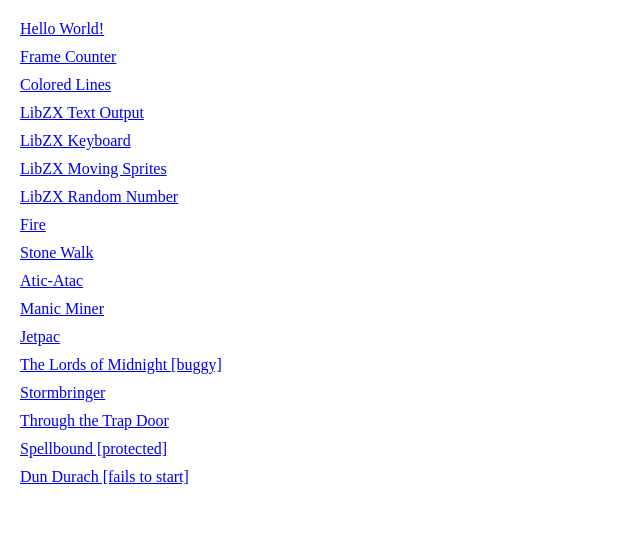
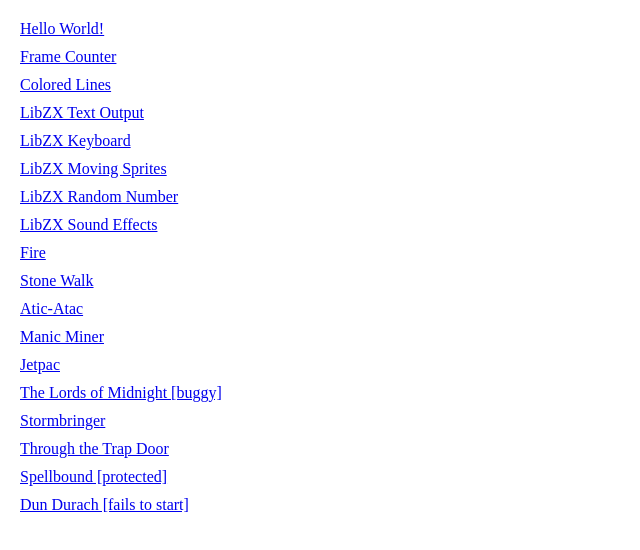
Before and after one commit to geniot/z80-assembly-examples, a plain HTML site: page index.html in a window 1280 px wide. Shown: the whole page, without its empty margins (0-640 px from the left). Drawn offline with Linux system fonts and the light colour scheme; a script that the page names is missing.

Commit message:
Add libzx sound effects

```diff
--- a/index.html
+++ b/index.html
@@ -79,6 +79,7 @@
             <a href="#" onclick="emu.openUrl('02_intermediate/libzx/01_keyboard/main.sna')">LibZX Keyboard</a>
             <a href="#" onclick="emu.openUrl('02_intermediate/libzx/02_moving_sprites/main.sna')">LibZX Moving Sprites</a>
             <a href="#" onclick="emu.openUrl('02_intermediate/libzx/03_random_number/main.sna')">LibZX Random Number</a>
+            <a href="#" onclick="emu.openUrl('02_intermediate/libzx/04_sound_effects/main.sna')">LibZX Sound Effects</a>
 
             <a href="#" onclick="emu.openUrl('03_advanced/fire/main.sna')">Fire</a>
             <a href="#" onclick="emu.openUrl('04_expert/stone_walk/main.sna')">Stone Walk</a>
```
Also changed, not shown: 3 other files.
